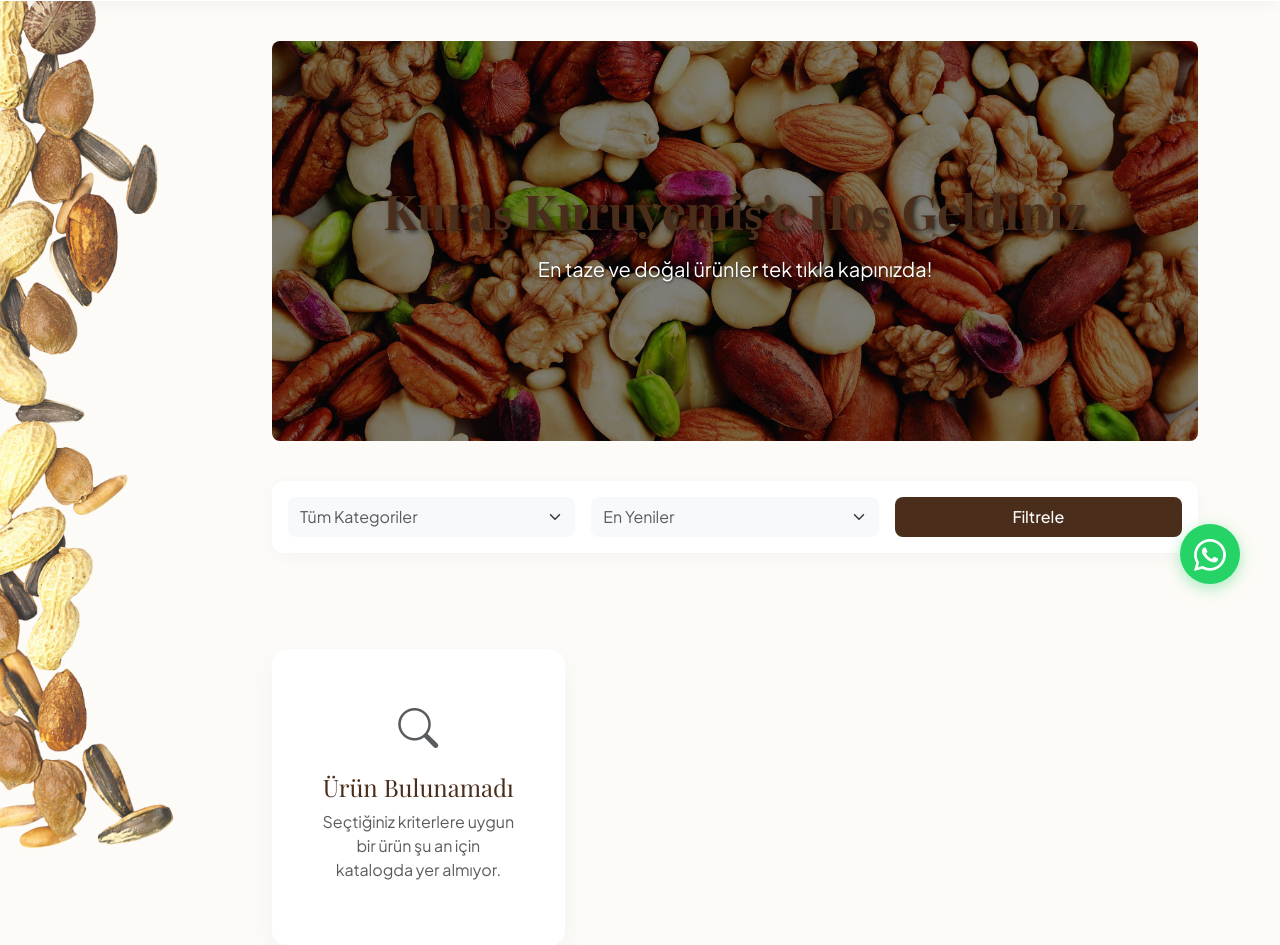
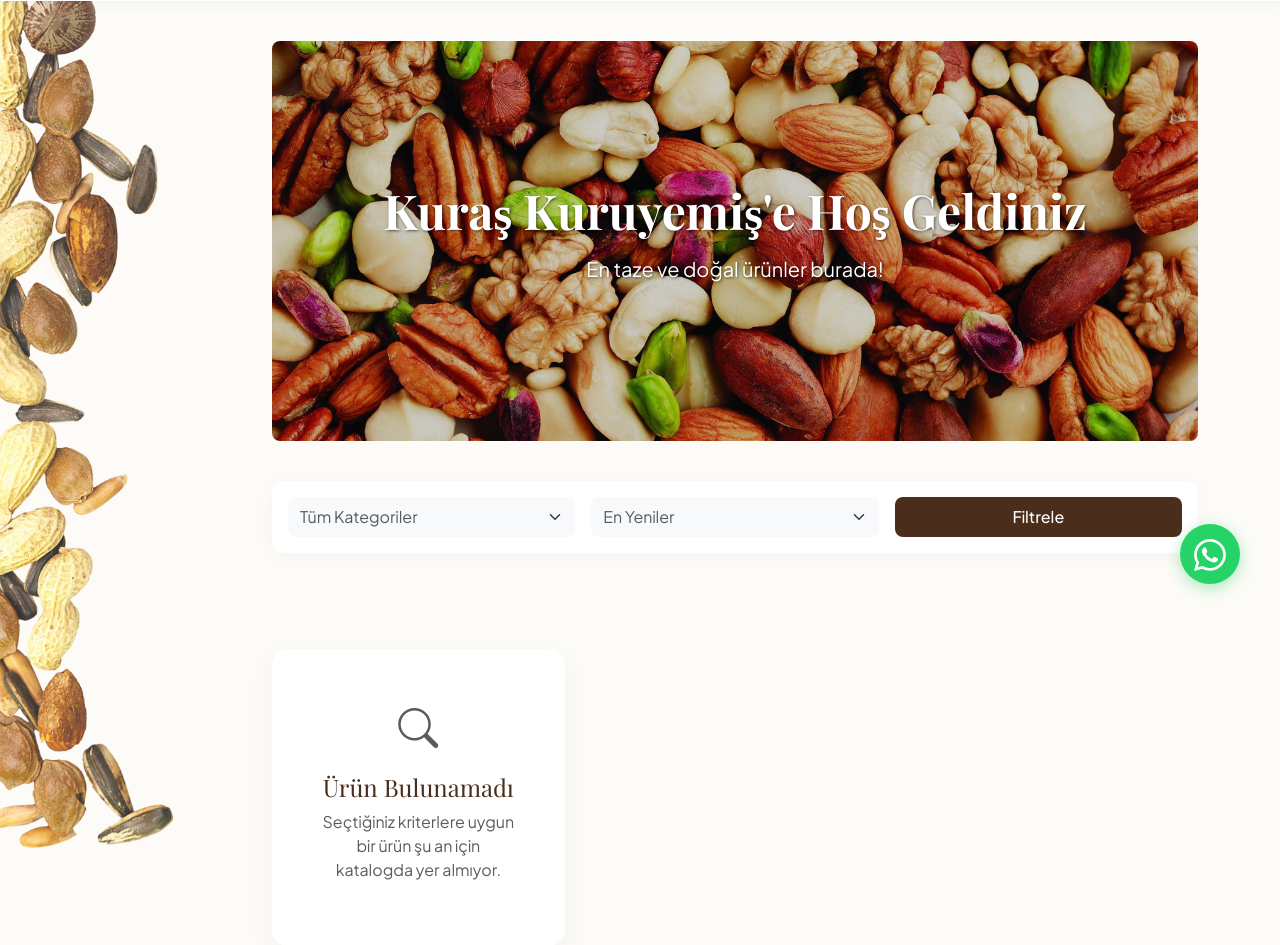
Before and after one commit to strip43weathers/kuraskuruyemis, a Django app: page / in a window 1280 px wide. Shown: the part 176-1121 px from the top of the page. Run offline with Django 5.2, Linux system fonts and the light colour scheme; data that the repository does not hold is empty; some web fonts are replaced.

Commit message:
tasarim20

```diff
--- a/templates/products/public_list.html
+++ b/templates/products/public_list.html
@@ -5,7 +5,7 @@
 <style>
     .hero-section {
         /* Arka plan görselini burada tanımlıyoruz. Üzerine okunabilirliği artırmak için hafif siyah bir filtre (gradient) ekledim. */
-        background-image: linear-gradient(rgba(0, 0, 0, 0.5), rgba(0, 0, 0, 0.5)), url('{% static "img/hero.png" %}');
+        background-image: linear-gradient(rgba(0, 0, 0, 0.2), rgba(0, 0, 0, 0.2)), url('{% static "img/hero.png" %}');
         background-size: cover;
         background-position: center;
         background-repeat: no-repeat;
@@ -21,10 +21,11 @@
     }
 
     .hero-section h1 {
+        color: #ffffff !important; /* Rengi kesin olarak alttaki metinle aynı (beyaz) yapar */
         font-size: 3rem;
         font-weight: 700;
         margin-bottom: 15px;
-        text-shadow: 2px 2px 4px rgba(0,0,0,0.6); /* Yazıya gölge vererek belirginleştirir */
+        text-shadow: 1px 1px 3px rgba(0,0,0,0.6); /* Gölgeyi alttaki yazıyla birebir aynı yaptık ki koyu durmasın */
     }
 
     .hero-section p {
@@ -78,7 +79,7 @@
 <!-- Hero Alanı -->
 <div class="hero-section mt-3">
     <h1>Kuraş Kuruyemiş'e Hoş Geldiniz</h1>
-    <p>En taze ve doğal ürünler tek tıkla kapınızda!</p>
+    <p>En taze ve doğal ürünler burada!</p>
 </div>
 
 <div class="filter-bar p-3 mb-5 mt-2">
```
Also changed, not shown: templates/pages/about.html (+3 -4 lines).
